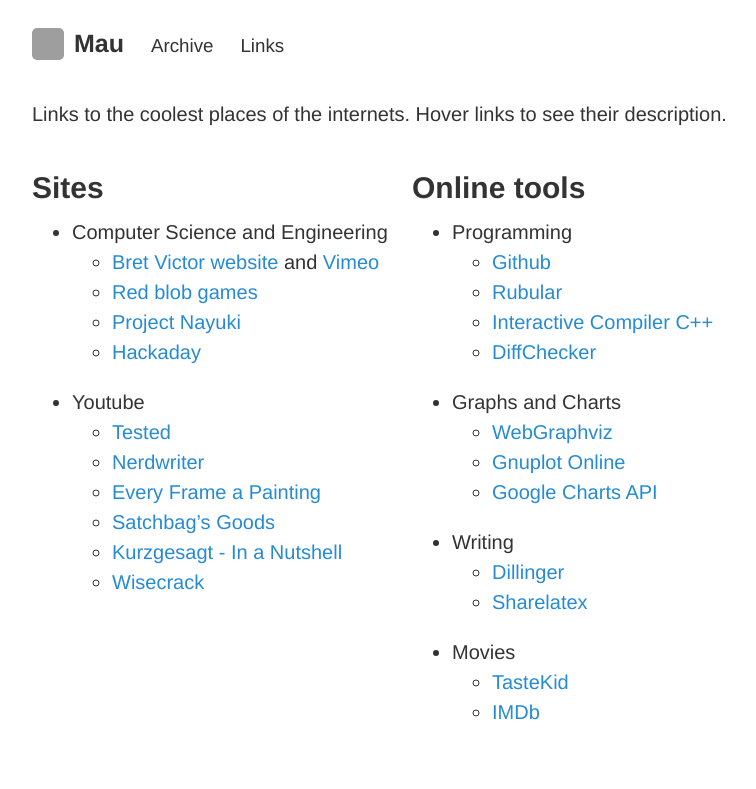
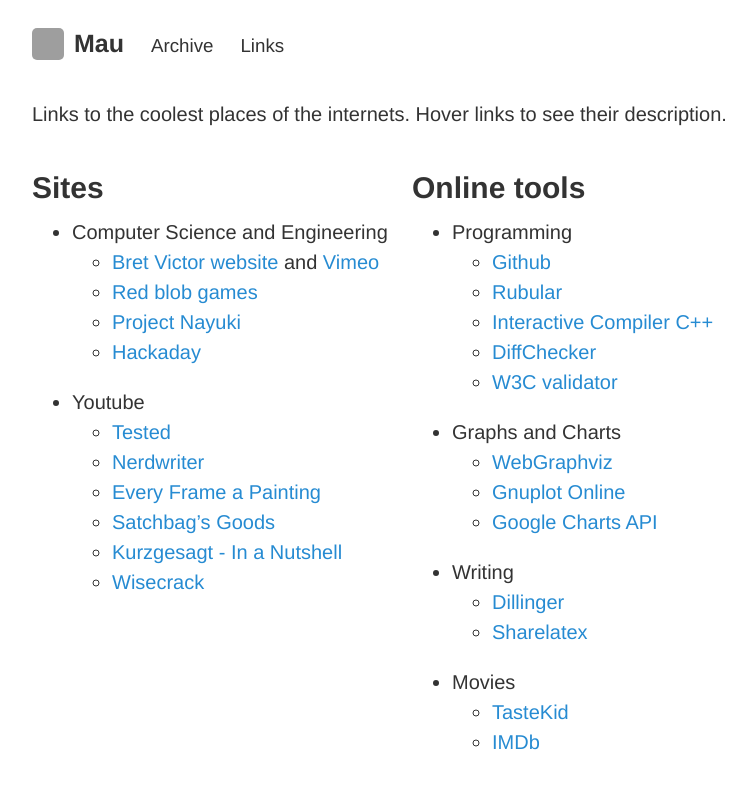
Before and after one commit to Maumagnaguagno/maumagnaguagno.github.io, a Jekyll site: the page built from links.md, in a window 1280 px wide. Shown: the top 789 px of the page, without its empty margins (228-984 px from the left). Built offline with Jekyll 4.4.1, drawn with Linux system fonts in a browser that asks for light colours; our own code applies the rules of GitHub Pages for plain Markdown files; grey boxes are pictures that could not be loaded.

Commit message:
Add W3C validator to links

```diff
--- a/links.md
+++ b/links.md
@@ -30,6 +30,7 @@ Hover links to see their description.
   - [Rubular](http://rubular.com/ "Regex editor")
   - [Interactive Compiler C++](https://gcc.godbolt.org/ "Online assembler")
   - [DiffChecker](https://www.diffchecker.com/ "Diff in your browser, with colors")
+  - [W3C validator](https://validator.w3.org/ "Validate web documents")
 - Graphs and Charts
   - [WebGraphviz](http://www.webgraphviz.com/ "Write your graphs, let the computer draw for you")
   - [Gnuplot Online](http://gnuplot.respawned.com/ "Chart editor")
```
